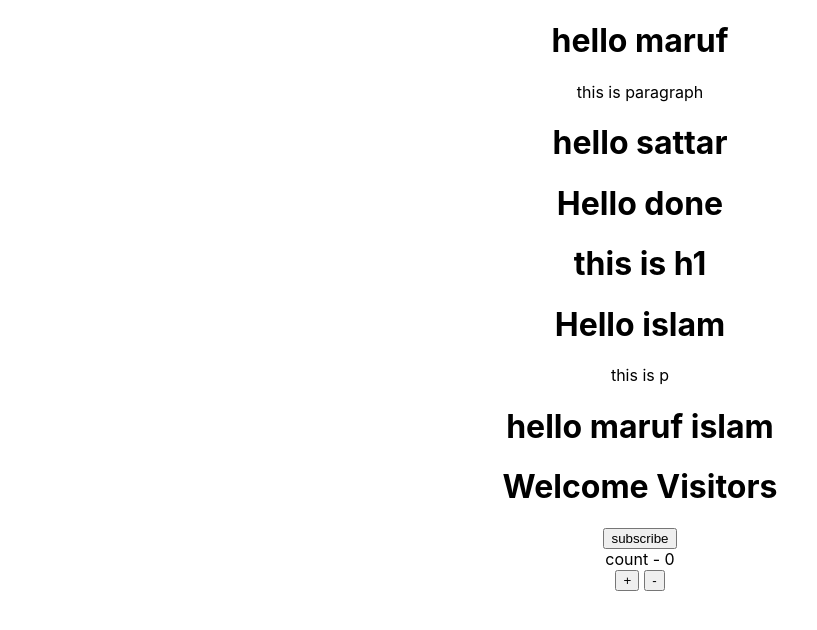
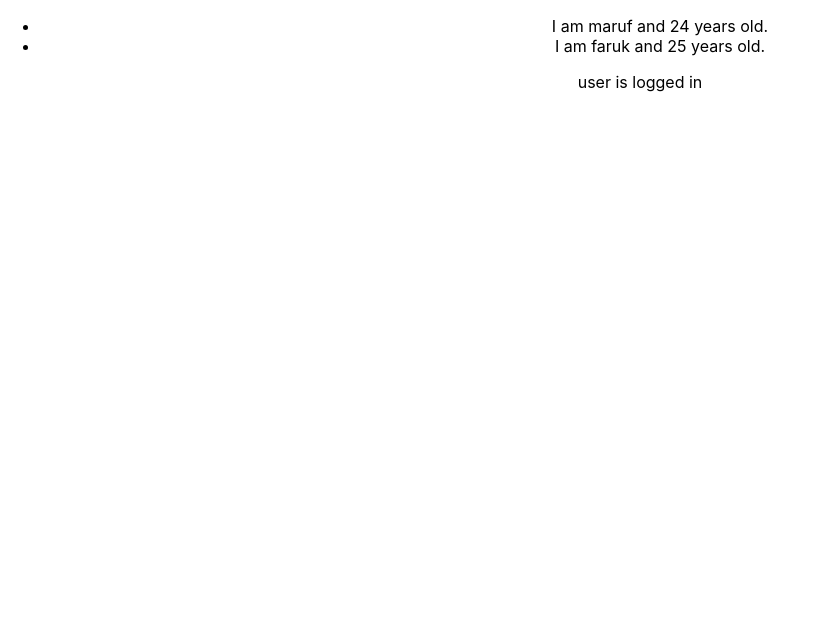
Before and after one commit to islamMaruf/LearnReactBasics, a React (Create React App) app: page / in a window 1280 px wide. Shown: the top 630 px of the page, without its empty margins (0-817 px from the left). Built offline with nearby package versions, Linux system fonts and the light colour scheme.

Commit message:
day 2 react practise

```diff
--- a/src/App.js
+++ b/src/App.js
@@ -5,26 +5,36 @@ import Welcome from './components/Welcome'
 import Hello from './components/Hello'
 import Message from './components/Message'
 import Counter from './components/Counter';
+import FunctionClick from './components/FunctionClick';
+import CLassClick from './components/CLassClick'
+import EventBind from './components/EventBind'
+import ParentComponent from './components/ParentComponent'
+import UserGreetings from './components/UserGreetings';
+import ListRendering from './components/ListRendering';
 
 class App extends Component{
   render(){
     return (
     <div className="App">
-    <Greet name="maruf" age="24">
+      <ListRendering/>
+      <UserGreetings/>
+    {/* <Greet name="maruf" age="24">
       <p>this is paragraph</p>
     </Greet>
     <Greet name="sattar" age="54">
       <Welcome name="done"> <h1>this is h1</h1></Welcome>
-
     </Greet>
     <Welcome name="islam">
       <p>this is p</p>
     </Welcome>
-    <Hello name="maruf islam"/>
+    <FunctionClick></FunctionClick>
+    <CLassClick></CLassClick>
+    <EventBind/>
+    <ParentComponent/>
+     <Hello name="maruf islam"/>
     <Message/>
-    <Counter></Counter>
-
-  </div>
+    <Counter></Counter>  */}
+    </div>
   )
   }
 }
--- /dev/null
+++ b/src/components/CLassClick.js
@@ -0,0 +1,16 @@
+import React, { Component } from 'react'
+
+class CLassClick extends Component {
+    clickHandler(){
+      console.log('clicked');
+    }
+    render() {
+        return (
+            <div>
+                <button onClick={this.clickHandler} >clickMeClass</button>
+            </div>
+        )
+    }
+}
+
+export default CLassClick
--- /dev/null
+++ b/src/components/ChildComponent.js
@@ -0,0 +1,11 @@
+import React from 'react'
+
+function ChildComponent(props) {
+    return (
+        <div>
+           <button onClick={ () => props.greetHandler('hello')}>Greet parent</button>
+        </div>
+    )
+}
+
+export default ChildComponent
--- a/src/components/Counter.js
+++ b/src/components/Counter.js
@@ -4,33 +4,24 @@ import React, { Component } from 'react'
 
     constructor(props) {
         super(props)
-
         this.state = {
              count : 0
         }
 
     }
-    increaseCount = () => {
-        this.setState({
-            count : this.state.count +1
-        })
+
+    decreaseCount = () => {
+        this.setState(state => ({
+            count : state.count--
+        }))
     }
-    decreaseCount = () => {
-        if(this.state.count >= 0){
-            this.setState({
-            count: --this.state.count
-            })
-        }
 
 
-    }
-
-    render() {
+render() {
         return (
             <div>
                 count - {this.state.count} <br/>
-                <button onClick={ this.increaseCount }>+</button>
-                <button style={{marginLeft : '5px'}} onClick={this.decreaseCount}>-</button>
+                <button onClick={this.decreaseCount}>-</button>
             </div>
         )
     }
--- /dev/null
+++ b/src/components/EventBind.js
@@ -0,0 +1,31 @@
+import React, { Component } from 'react'
+
+class EventBind extends Component {
+    constructor(props) {
+        super(props)
+        this.state = {
+             message :'Hello    '
+        }
+        this.clickHandler = this.clickHandler.bind(this)
+    }
+    // clickHandler = () => {
+    //     this.setState({
+    //         message : 'good bye'
+    //     });
+    // }
+    clickHandler(){
+        this.setState({
+            message : 'good bye'
+        });
+    }
+    render() {
+        return (
+            <div>
+                <h1>{this.state.message}</h1>
+                <button onClick={this.clickHandler}>click</button>
+            </div>
+        )
+    }
+}
+
+export default EventBind
--- /dev/null
+++ b/src/components/FunctionClick.js
@@ -0,0 +1,15 @@
+import React from 'react'
+
+function FunctionClick() {
+    function clickHandler(event){
+        console.log(event);
+    }
+    return (
+        <div>
+            <button onClick={clickHandler}>click me</button>
+
+        </div>
+    )
+}
+
+export default FunctionClick
--- a/src/components/Greet.js
+++ b/src/components/Greet.js
@@ -1,10 +1,11 @@
 import React from 'react';
-function Greet(props){
+const Greet = props => {
+    const { name,children} = props
     console.log(props)
     return (
     <div>
-        <h1> hello  {props.name} </h1>
-        {props.children}
+        <h1> hello  {name} </h1>
+        {children}
     </div>
     );
 }
--- /dev/null
+++ b/src/components/ListRendering.js
@@ -0,0 +1,24 @@
+import React, { Component } from 'react'
+import Person from './Person';
+
+class ListRendering extends Component {
+
+    render() {
+        const persons = [
+            {
+                name: 'maruf',
+                age: 24
+            },
+            {
+                name: 'faruk',
+                age: 25
+            }
+        ]
+        const personList = persons.map((person,key) => <Person key={key} person={person} />);
+        return <ul> {personList} </ul>
+
+
+    }
+}
+
+export default ListRendering
--- /dev/null
+++ b/src/components/ParentComponent.js
@@ -0,0 +1,27 @@
+import React, { Component } from 'react'
+import ChildComponent from './ChildComponent'
+
+class ParentComponent extends Component {
+    constructor(props) {
+        super(props)
+
+        this.state = {
+            parentName : 'parent'
+        }
+    }
+
+    greetParent = (naem) => {
+        console.log(naem);
+        console.log(this.state.parentName)
+    }
+
+    render() {
+        return (
+            <div>
+                <ChildComponent greetHandler={this.greetParent}></ChildComponent>
+            </div>
+        )
+    }
+}
+
+export default ParentComponent
--- /dev/null
+++ b/src/components/Person.js
@@ -0,0 +1,11 @@
+import React from 'react'
+
+function Person(props) {
+    const {name,age} = props.person
+    return (
+        <>
+            <li>I am {name} and {age} years old.</li>
+        </>
+    )
+}
+export default Person
--- /dev/null
+++ b/src/components/UserGreetings.js
@@ -0,0 +1,28 @@
+import React, { Component } from 'react'
+
+class UserGreetings extends Component {
+    constructor(props) {
+        super(props)
+        this.state = {
+            isLoggedIn: true
+        }
+    }
+
+    render() {
+       let $logged_message = ''
+        if(this.state.isLoggedIn){
+            $logged_message = 'user is logged in';
+        }else{
+            $logged_message = 'user is not logged in';
+        }
+        return (
+            <div>
+                <p>{$logged_message}</p>
+            </div>
+            )
+
+    }
+}
+
+
+export default UserGreetings
--- a/src/components/Welcome.js
+++ b/src/components/Welcome.js
@@ -1,14 +1,12 @@
 import React, {Component} from 'react';
 
 class Welcome extends Component{
-    constructor(props){
-        super(props);
-    }
-    render(){
+   render(){
+       const {name,children} = this.props;
         return (
             <div>
-                <h1>Hello {this.props.name}</h1>
-                {this.props.children}
+                <h1>Hello {name}</h1>
+                {   children}
             </div>
         );
     }
```
